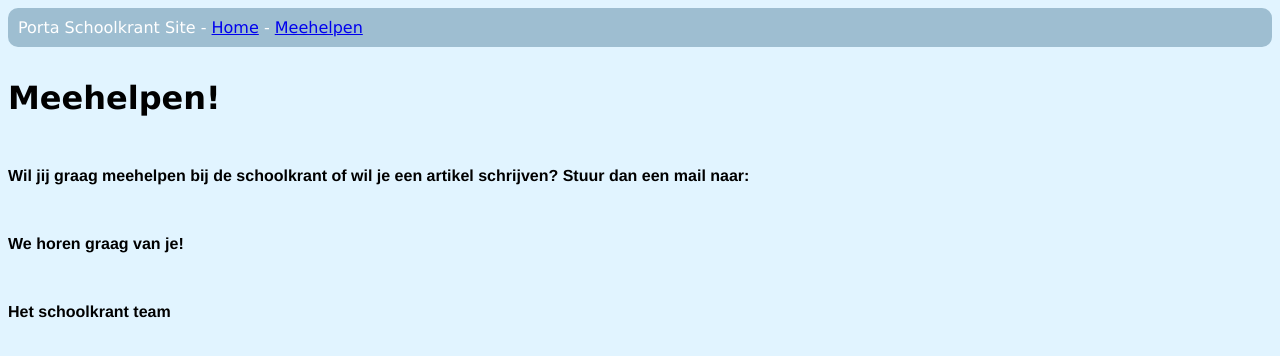
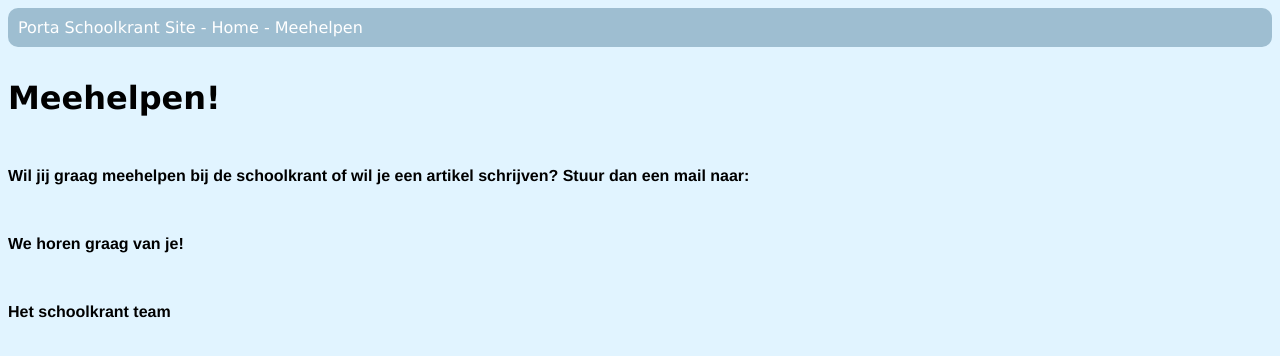
Before and after one commit to Rowanlikesdonuts/portaschoolkrant, a plain HTML site: page meedoen.html in a window 1280 px wide. Drawn offline with Linux system fonts and the light colour scheme.

Commit message:
Update meedoen.html

```diff
--- a/meedoen.html
+++ b/meedoen.html
@@ -12,7 +12,12 @@
 			border-radius: 10px;
 			font-family: Verdana
 		}
-	       a:visited {
+	       a:link {
+  color: white;
+  background-color: transparent;
+  text-decoration: none;
+}
+a:visited {
   color: white;
   background-color: transparent;
   text-decoration: none;
@@ -26,7 +31,7 @@ a:active {
   color: white;
   background-color: transparent;
   text-decoration: underline;
-}
+	       }
 </style>
 	   <style>
        img {
```
